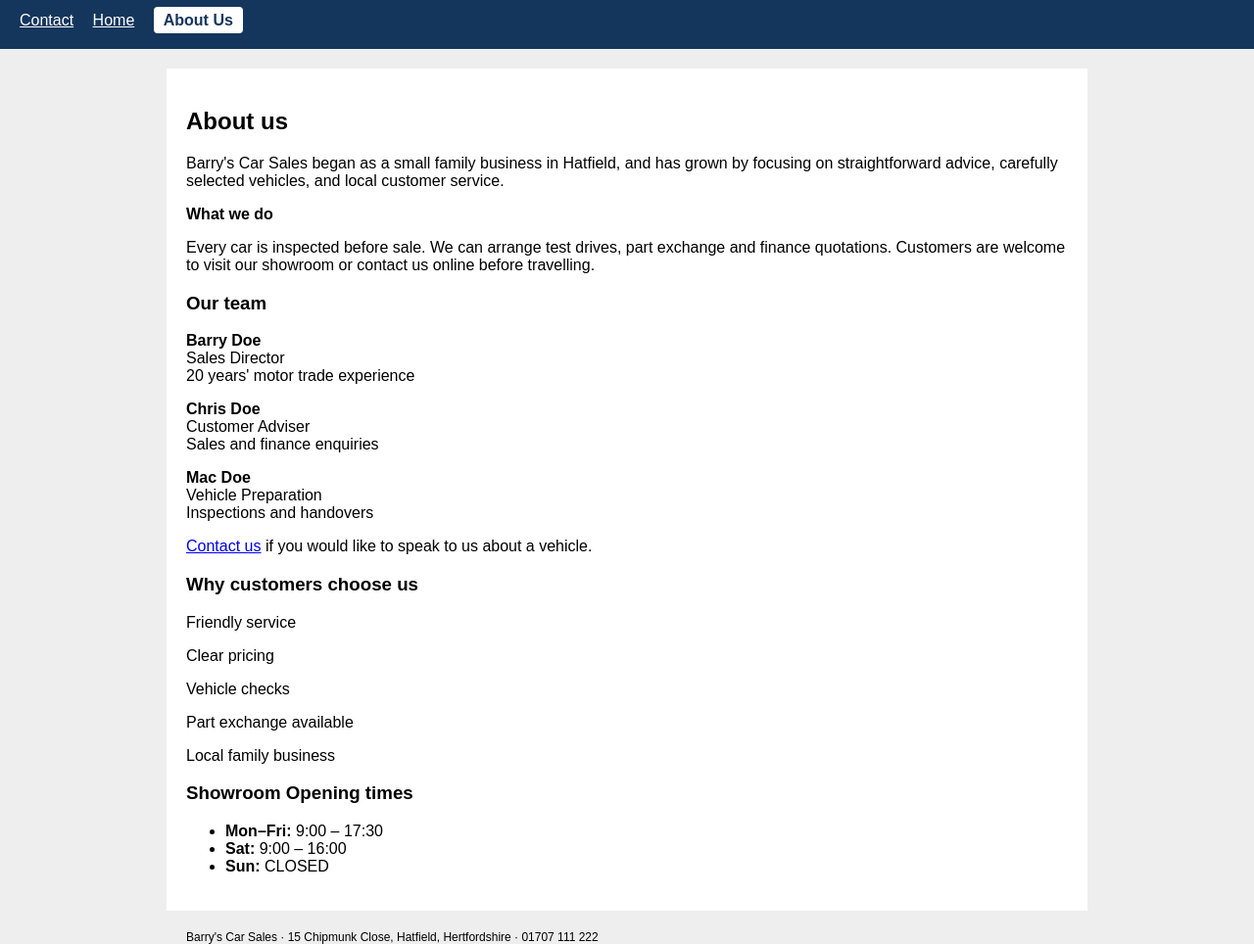
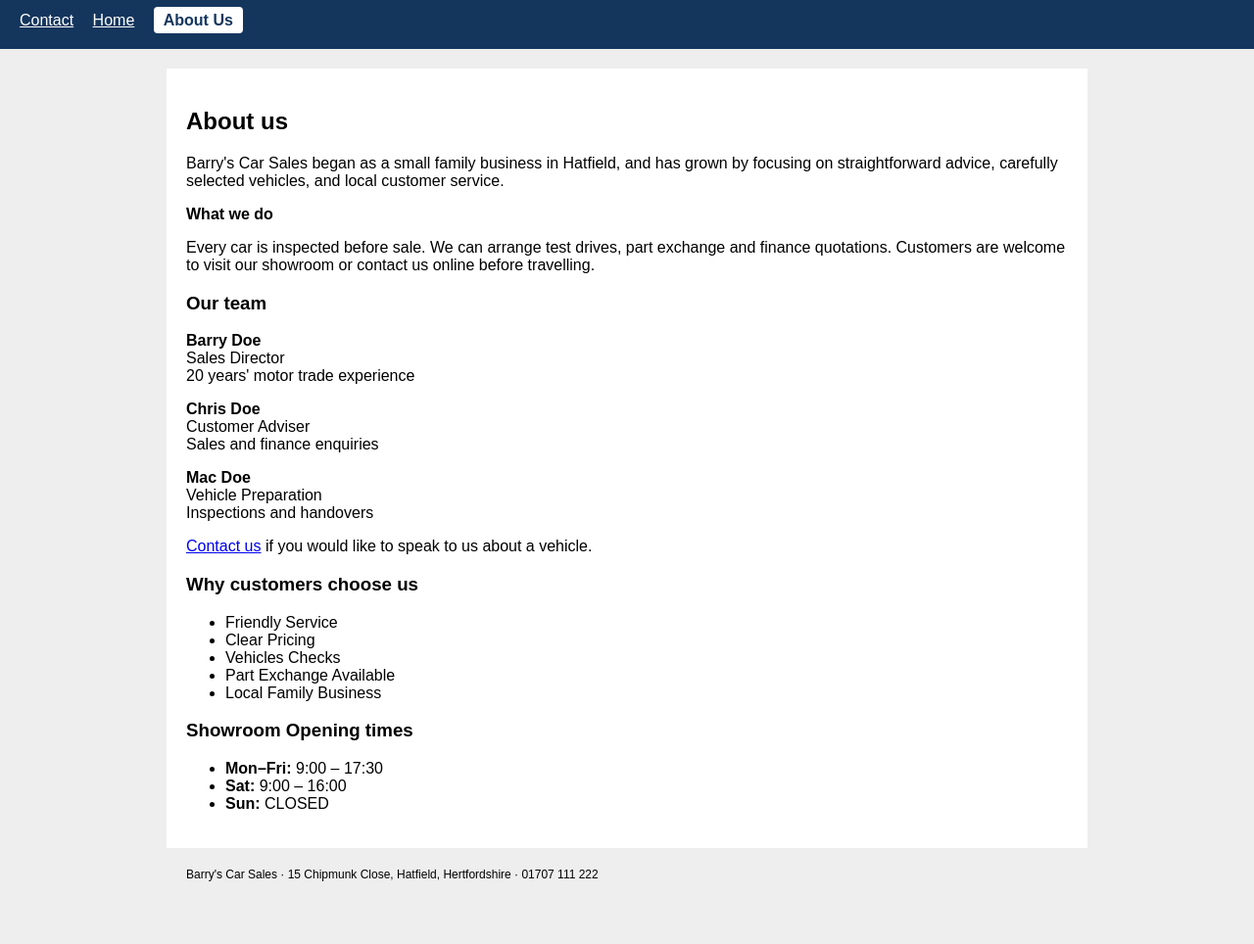
Before and after one commit to Mehran587763/barrys_car_sales, a plain HTML site: page about.html in a window 1280 px wide. Shown: the part 96-1060 px from the top of the page at 98% size. After the commit the page ends 996 px from the top, so only its background shows below. Drawn offline with Linux system fonts and the light colour scheme.

Commit message:
Customer Care section improved

```diff
--- a/about.html
+++ b/about.html
@@ -53,15 +53,16 @@
             <p><a href="enquiry.html">Contact us</a> if you would like to speak to us about a vehicle.</p>
         </section>
 
-        <aside>
+        <section class="why-choose-us">
             <h3>Why customers choose us</h3>
-            <p>Friendly service</p>
-            <p>Clear pricing</p>
-            <p>Vehicle checks</p>
-            <p>Part exchange available</p>
-            <p>Local family business</p>
-        </aside>
-    </div>
+            <ul class="benefits-list">
+            <li> Friendly Service</li>
+            <li> Clear Pricing</li>
+            <li>Vehicles Checks</li>
+            <li>Part Exchange Available</li>
+            <li>Local Family Business</li>
+        </ul>
+    </section>
 
     <div class="opening-times">
   <h3>Showroom Opening times</h3>
```
